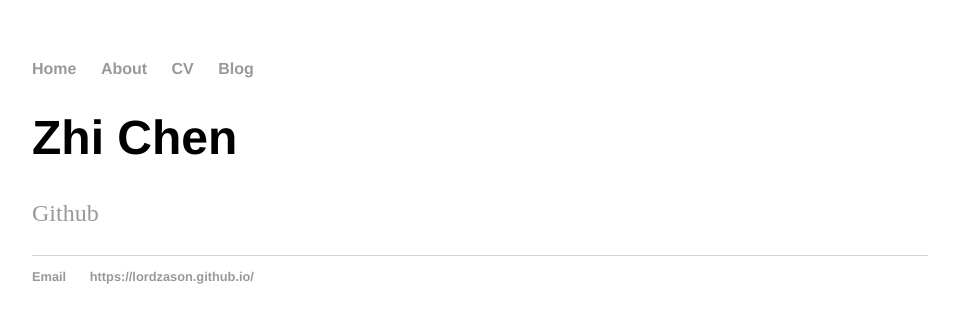
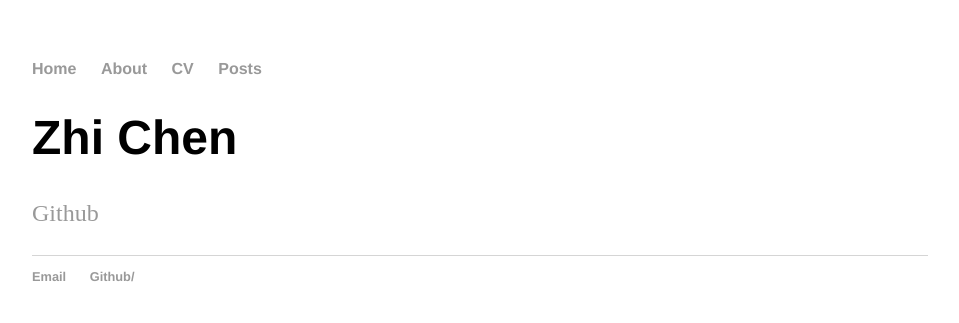
Before and after one commit to lordzason/lordzason.github.io, a Jekyll site: the page built from index.html, in a window 1280 px wide. Shown: the top 323 px of the page, without its empty margins (160-1119 px from the left). Built offline with Jekyll 4.4.1, drawn with Linux system fonts in a browser that asks for light colours.

Commit message:
Update default.html

```diff
--- a/_layouts/default.html
+++ b/_layouts/default.html
@@ -12,7 +12,7 @@
 	        		<li><a href="/">Home</a></li>
 		        	<li><a href="/about">About</a></li>
 	        		<li><a href="/cv">CV</a></li>
-	        		<li><a href="/blog">Blog</a></li>
+	        		<li><a href="/posts">Posts</a></li>
 	    		</ul>
 			</nav>
 			<div class="container">
```
Also changed, not shown: other parts of _layouts/default.html (+1 -1 lines).
